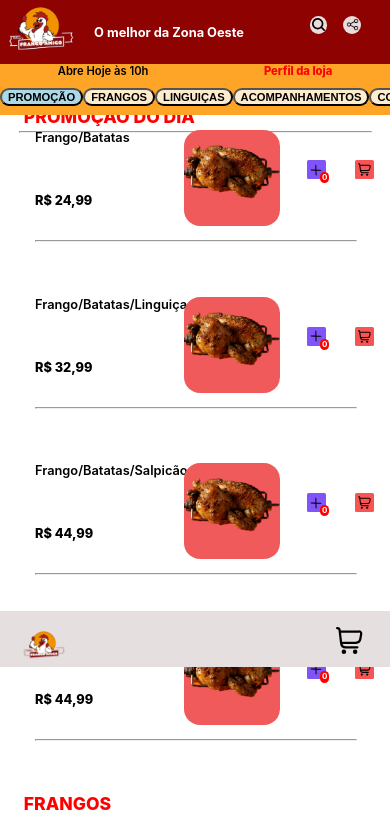
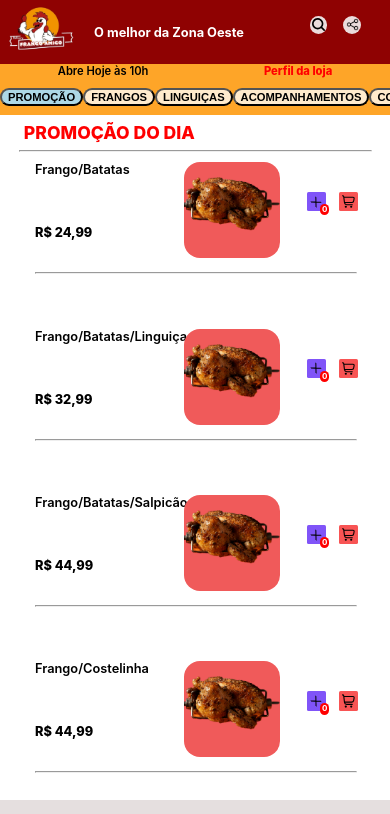
Before and after one commit to AndersonPaulo/eCommerce, a React (Create React App) app: page / in a window 390 px wide. Shown: the top 814 px of the page. Built offline with nearby package versions, Linux system fonts and the light colour scheme.

Commit message:
Adicionando Responsividade para android

```diff
--- a/src/App.css
+++ b/src/App.css
@@ -1,4 +1,3 @@
-
   .App {
     text-align: center;
   }
@@ -262,6 +261,59 @@
     cursor: pointer;
   }
 
+  @media screen and (min-width: 344px) {
+
+    .name_list .name{
+     top: 6.5rem;
+   }
+   .hr_prime{
+     top:9rem;
+     width: 90%;
+   }
+   .products{
+     top: 7rem;
+   }
+
+   .footer{
+     height: 20rem;
+     top: 38rem;
+   }
+   .buy_shopping{
+    left: 17rem;
+  }
+  .add_shopping{
+
+    margin-left: 19rem;
+
+  }
+
+
+ }
+
+  @media screen and (min-width: 390px) {
+
+     .name_list .name{
+      top: 6.5rem;
+    }
+    .hr_prime{
+      top:9rem;
+      width: 90%;
+    }
+    .products{
+      top: 7rem;
+    }
+
+    .footer{
+      height: 10.5rem;
+      top: 50rem;
+    }
+
+
+  }
+  @media screen and (min-width: 601px) and (max-width: 1024px) {
+
+  }
+
   @media screen and (min-width:1025px) {
 
     .App-header {
--- a/src/scripts/menuHorizontal.js
+++ b/src/scripts/menuHorizontal.js
@@ -53,6 +53,7 @@ const MenuHorizontal = ({items}) =>{
 
             >
               <Link
+
                 to = {`section${index % 7}`}
                 onClick={() => handleClick(item)}
                 offset={-20}
```
